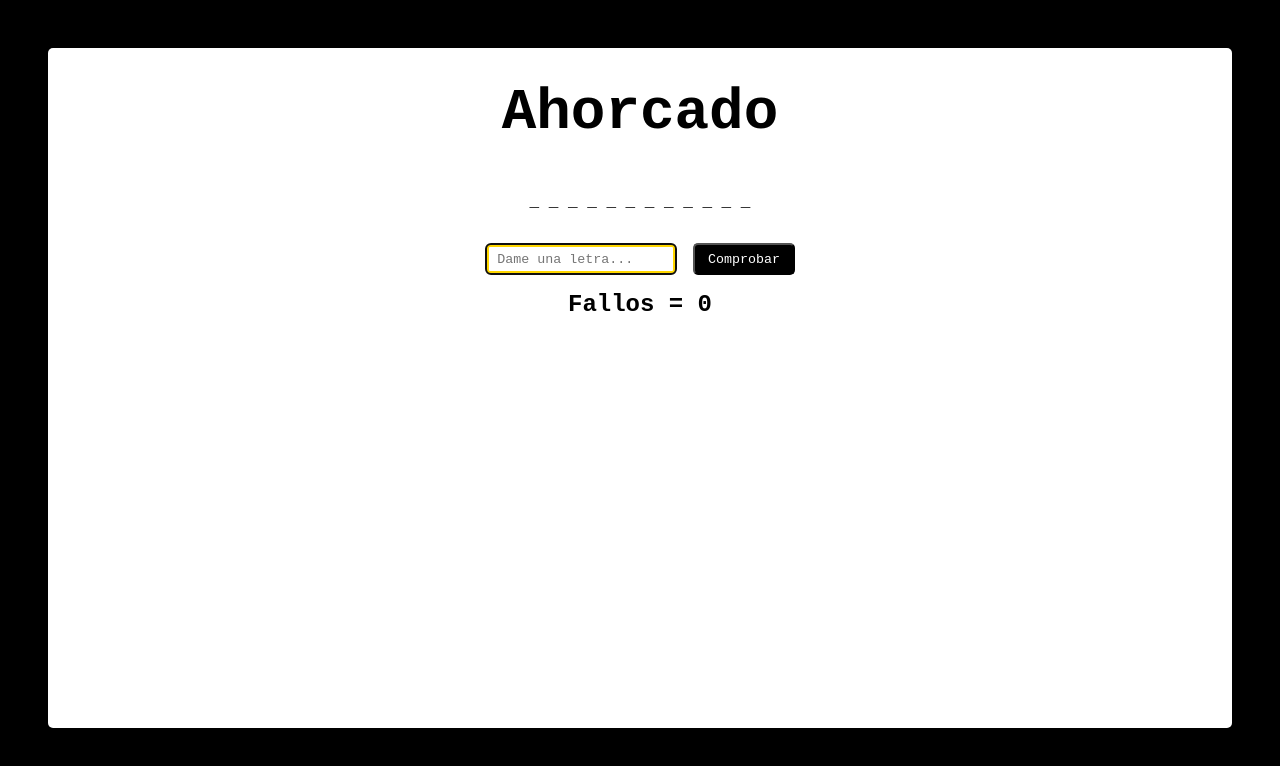
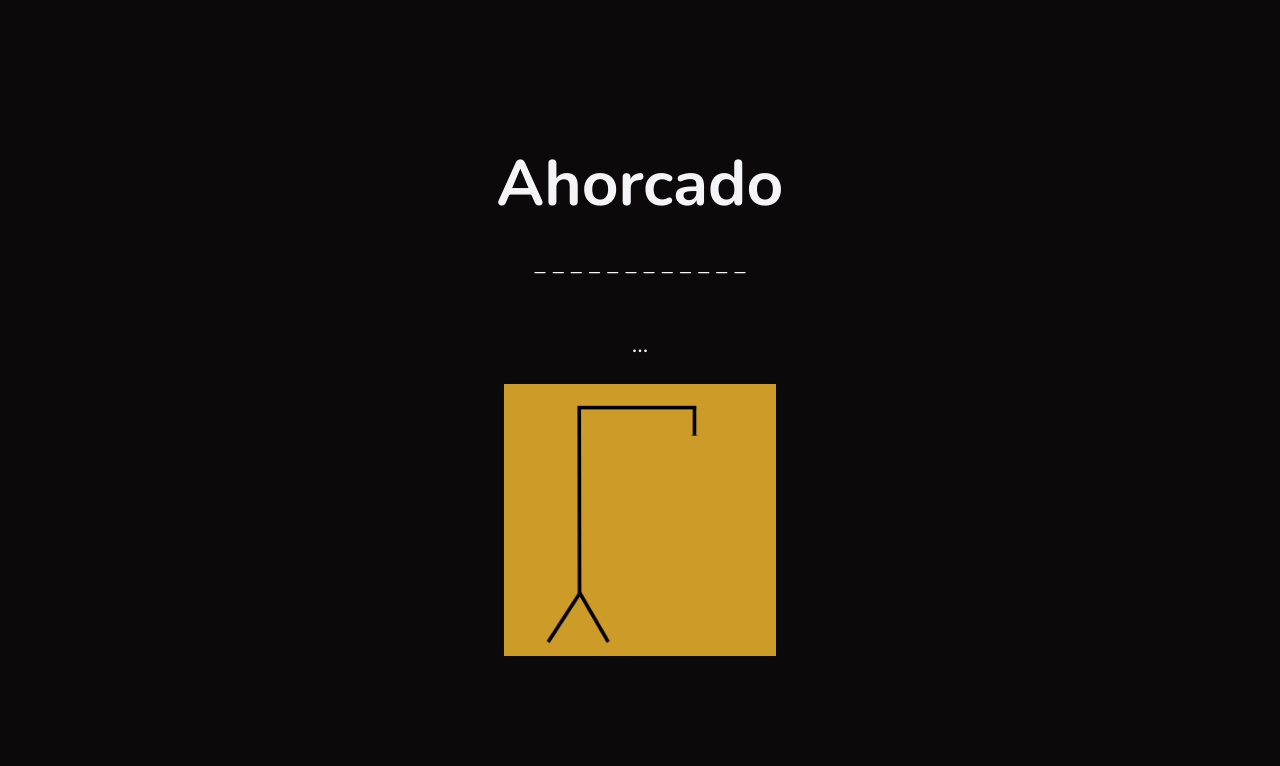
Before and after one commit to Natilenva/ahorcado-grupoD, a plain HTML site: page index.html in a window 1280 px wide. Drawn offline with nearby package versions, Linux system fonts and the light colour scheme.

Commit message:
new design

```diff
--- a/css/styles.css
+++ b/css/styles.css
@@ -1,93 +1,105 @@
-* {
-  margin: 0;
-  padding: 0;
-  box-sizing: border-box;
+
+@import url('https://fonts.googleapis.com/css2?family=Nunito:wght@400;700;900&display=swap');
+@import url('https://fonts.googleapis.com/css2?family=Nunito+Sans:opsz,wght@6..12,400;6..12,700;6..12,900&display=swap');
+
+
+colorsX {
+  color: black;
+  color: #F5F5F7;
+  color: rgb(245, 245, 247);
+  color: #F5F5F7;
+  color: #FFF689;
+  color: #FFF285;
+  color: #CCB227;
+  color: #CC9B28;
+
+  color: #0B090A;
 }
 
-body {
-  font-family: 'Courier New', Courier, monospace;
-  background-color: black;
-  min-width: 425px;
+/* Reset ================================================================================================================== */
+* {
+  margin: 0;/*  suprimes los márgenes predeterminados que los navegadores podrían asignar a ciertos elementos */
+  padding: 0;/* eliminando los espacios internos predeterminados que los navegadores podrían asignar a ciertos elementos. */
+  box-sizing: border-box;/* establece que tanto el ancho como el alto de un elemento incluyen el 'padding' y 'border', */
 }
-.juego {
-  background-color: white;
-  border-radius: 5px;
-  height: 85vh;
 
-  margin: 3rem;
-  width: auto;
+body{
+  font-family: 'Nunito', sans-serif;
+
+  background-color: #0B090A;
+
+  text-align: center;
+  color: #F5F5F7;
 }
-.titulo {
+
+.container {
+  display: flex;
+  flex-direction: column;
+  align-items: center; /* cómo se distribuyen los elementos flexibles a lo largo del eje transversal de la línea actual. */
+  justify-content: center; /* define la alineación a lo largo del eje principal. */
+
+  height: 100dvh;
+}
+
+/*!  -----------------------------------------------------*/
+h1 {
+  height: 10dvh;
+
+  /* * Center Vertically - Using Flexbox */
   display: flex;
   justify-content: center;
-  padding: 2rem;
-  font-size: 1.8rem;
+  align-items: center;
+
+  font-size: 8dvh;
+
+  font-weight: 700;
+  color: #F5F5F7;
+
 }
+
+/*! .section2  -----------------------------------------------------*/
 #palabra {
+  height: 10dvh;
+
+  /* * Center Vertically - Using Flexbox */
   display: flex;
   justify-content: center;
-  padding: 1rem;
+  align-items: center;
+
+  font-size: 3dvh;
+  font-weight: 400;
 }
 
-.comprobacion {
+/*! .section3  -----------------------------------------------------*/
+.section3 {
+  height: 10dvh;
+
+  /* * Center Vertically - Using Flexbox */
   display: flex;
   justify-content: center;
-  padding: 1rem;
+  align-items: center;
+
+  font-weight: 400;
+  color: #F5F5F7;
 }
-#inputLetra {
-  height: 2rem;
-  padding: 0.5rem;
-  font-family: 'Courier New', Courier, monospace;
-  border-radius: 5px;
+input[type=text] {
+  all: unset;
+  font-size: 3dvh;
+  caret-color: #CC9B28;
+  background-color: #0B090A;
 }
-#inputLetra:focus {
-  border: 4px solid gold;
+::placeholder {
+  text-align: center;
+  color: #F5F5F7;
 }
 
-#inputLetras::placeholder {
-  color: gold;
-}
-#idButton {
-  padding: 0.2rem 0.8rem;
-  font-family: 'Courier New', Courier, monospace;
-  background-color: black;
-  color: white;
-  border-radius: 5px;
-  margin-left: 1rem;
-  transition: background-color 0.5s;
-}
-#idButton:hover {
-  background-color: gold;
-}
-#idButton:active {
-  background-color: gray;
+/*!   -----------------------------------------------------*/
+img {
+  height: 34dvh;
+  background-color: #CC9B28;
 }
 
-.errores {
-  font-size: 1rem;
-  display: flex;
-  justify-content: center;
-}
-
-.imagenes {
-  display: flex;
-  justify-content: center;
-  padding-top: 6rem;
-  max-width: 100%;
-  height: auto;
-}
-
-img {
-  width: 250px;
-  padding: 1rem;
-  visibility: hidden;
-  display: flex;
-  position: absolute;
-  margin-top: -90px;
-  max-width: 100%;
-  height: auto;
-}
-
+/*!   -----------------------------------------------------*/
 #overlay {
   position: fixed;
   display: none;
@@ -106,7 +118,8 @@ img {
   top: 50%;
   left: 50%;
   font-size: 50px;
-  color: white;
+  /* color: white; */
+  color: #F5F5F7;
   font-weight: 800;
   transform: translate(-50%, -50%);
   -ms-transform: translate(-50%, -50%);
@@ -118,7 +131,13 @@ img {
   top: 60%;
   left: 50%;
   font-size: 50px;
-  color: gold;
+  /* color: gold; */
+
+  color: #FFF689;
+  color: #FFF285;
+  color: #CCB227;
+  /* color: #CC9B28; */
+
   font-weight: 800;
   transform: translate(-50%, -50%);
   -ms-transform: translate(-50%, -50%);
--- a/functions.js
+++ b/functions.js
@@ -1,7 +1,7 @@
 'use strict';
 
 // Functions:
-let totalTime = 5;
+let totalTime = 3;
 //Cuenta atrás
 function updateClock() {
   document.getElementById('cuenta-atras').innerHTML = totalTime;
@@ -18,7 +18,7 @@ function reloadPage() {
 //overlayClok
 function overlayClok() {
   document.getElementById('overlay').style.display = 'block';
-  setTimeout(reloadPage, 7000);
+  setTimeout(reloadPage, 5000);
   setInterval(updateClock, 1000);
   inputLetra.disabled = true;
 }
--- a/index.html
+++ b/index.html
@@ -8,42 +8,26 @@
     <title>Ahorcado</title>
   </head>
   <body>
-    <div class="juego">
-      <header class="titulo">
-        <h1>Ahorcado</h1>
-      </header>
 
-      <main id="palabra" name="palabra_en_document">_</main>
+    <div class="container">
 
-      <form class="my-form">
-        <section class="comprobacion">
-          <input
-            type="text"
-            id="inputLetra"
-            placeholder="Dame una letra..."
-            name="valueOfAtrNameOfinput"
-            maxlength="1"
-            autocomplete="off"
-          />
-          <button type="submit" id="idButton">Comprobar</button>
-        </section>
-        <section class="errores">
-          <h2>Fallos = <span id="fallosID">0</span></h2>
-        </section>
-        <div id="overlay">
-          <div id="text"></div>
-          <div id="cuenta-atras"></div>
-        </div>
+      <h1>Ahorcado</h1>
+
+      <p id="palabra">_</p>
+
+      <form class="section3">
+          <input type="text" id="inputLetra" placeholder="..." name="atrNameOfInput" maxlength="1" autocomplete="off"/>
       </form>
-      <div class="imagenes">
-        <img id="fallo1" src="./assets/Diseño6.png" alt="fallo1" />
-        <img id="fallo2" src="./assets/Diseño5.png" alt="fallo2" />
-        <img id="fallo3" src="./assets/Diseño4.png" alt="fallo2" />
-        <img id="fallo4" src="./assets/Diseño3.png" alt="fallo4" />
-        <img id="fallo5" src="./assets/Diseño2.png" alt="fallo5" />
-        <img id="fallo6" src="./assets/Diseño1.png" alt="fallo6" />
-      </div>
+
+      <img src="./assets/ahorcadito0.png" id="mainImage" >
+
     </div>
+
+    <div id="overlay">
+      <div id="text"></div>
+      <div id="cuenta-atras"></div>
+    </div>
+
     <script type="module" src="./main.js"></script>
   </body>
 </html>
--- a/main.js
+++ b/main.js
@@ -1,28 +1,28 @@
 'use strict';
+
 import { overlayClok } from './functions.js';
-const palabras = [
-  'checkbox',
-  'flexbox',
-  'padding',
-  'javascript',
-  'booleanos',
-  'debugger',
-  'programacion',
-  'codear',
-  'pseudocodigo',
-];
+
+
+
+const imagesArray = ["./assets/ahorcadito0.png", "./assets/design6.png", "./assets/Diseño5.png",
+                 "./assets/Diseño4.png", "./assets/Diseño3.png", "./assets/Diseño2.png", "./assets/Diseño1.png"];
+//design6
+
+const palabras = ['checkbox','flexbox','padding','javascript','booleanos','debugger','programacion','codear','pseudocodigo'];
+/* const palabras = ['js','css']; */
 
 let localStrg2 = '';
 let fallos = 0;
 
-let form = document.querySelector('.my-form');
-
+let form = document.querySelector('.section3');
 document.querySelector('#inputLetra').focus();
 
-//  palabraAleatoria
+
+//? palabraAleatoria
 const palabraAleatoria = palabras[Math.floor(Math.random() * palabras.length)];
-console.log('2:palabraAleatoria: ' + palabraAleatoria);
+console.log('palabraAleatoria: ' + palabraAleatoria);
 
+//? innerHTML palabraConGuiones --------------------
 let palabraConGuionesSinComas = '';
 
 for (let char of palabraAleatoria) {
@@ -32,58 +32,59 @@ for (let char of palabraAleatoria) {
 let palabraHtml = document.querySelector('#palabra');
 palabraHtml.innerHTML = palabraConGuionesSinComas;
 
-//  Event
+//?  Event =============================================================================================================
 form.addEventListener('submit', function (e) {
   e.preventDefault();
 
   //*cazando valor del input
-  let userInput = form.valueOfAtrNameOfinput.value.toLowerCase();
+  let userInput = form.atrNameOfInput.value.toLowerCase();
+  console.log('userInput: '+userInput);
 
   form.reset();
   inputLetra.focus();
 
+  //? palabraConOcurrencias --------------------------------------------------------------------------------------
   let palabraConOcurrencias = '';
 
   for (const letra of palabraAleatoria) {
+    //si la letra no está en palabraAleatoria q se cree palabraConOcurrencias con localStorage
     if (letra === userInput || localStrg2.includes(letra)) {
       palabraConOcurrencias += letra;
     } else {
       palabraConOcurrencias += '_';
     }
   }
-
-  let palabraConOcurrenciasArray = palabraConOcurrencias.split('');
+  //? palabraConOcurrencias (innerHTML) -------------------------------------------------------------------------
+  // split() method splits/divide a string into an array of substrings.
+  let palabraConOcurrenciasArray = palabraConOcurrencias.split(''); // divide a string into characters
+  // join() - une todos los elementos de una matriz (o un objeto similar a una matriz) en un string y lo devuelve
+  //   Return: a string, the array values, separated by the specified separator
   let palabraConOcurrenciasYespacios = palabraConOcurrenciasArray.join(' ');
 
   const palabraConOcurrenciasEnDOM = document.querySelector('#palabra');
   palabraConOcurrenciasEnDOM.innerHTML = palabraConOcurrenciasYespacios;
 
-  // PERSISTENCIA DE DATOS
-  localStorage.setItem(
-    'palabraConOcurrenciasEnDOM',
-    palabraConOcurrenciasYespacios
-  );
+  //? PERSISTENCIA DE DATOS --------------------------------------------------------------------------------------------
+  localStorage.setItem('palabraConOcurrenciasEnDOM',palabraConOcurrenciasYespacios);
   localStrg2 = localStorage.getItem('palabraConOcurrenciasEnDOM');
+  console.log('localStorage: '+localStrg2);
 
-  if (!palabraAleatoria.includes(userInput)) {
+  //? FALLOS ------------------------------------------------------------------------------------------------------------
+    if ( !(palabraAleatoria.includes(userInput)) ) {
     fallos++;
-    for (let i = 1; i <= 6; i++) {
-      const fallo = document.querySelector(`#fallo${i}`);
-      fallo.style.visibility = fallos === i ? 'visible' : 'hidden';
-    }
+      const imgHtml = document.getElementById('mainImage');
+      imgHtml.src = imagesArray[fallos];
   }
-  //FALLOS
-  let fallosDOM = document.querySelector('#fallosID');
-  fallosDOM.innerHTML = fallos;
 
-  // PERDER ***
+  //? PERDER ----------------------------------------------
   if (fallos >= 6) {
     document.querySelector('#text').innerHTML = 'GAME OVER';
     overlayClok();
   }
-  // GANAR ***
+  //? GANAR ----------------------------------------------
   else if (!palabraConOcurrenciasYespacios.includes('_')) {
     document.querySelector('#text').innerHTML = 'WINNER';
     overlayClok();
   }
-});
+}
+);
```
Also changed, not shown: assets/ahorcadito0.png (added), assets/design6.png (added).
